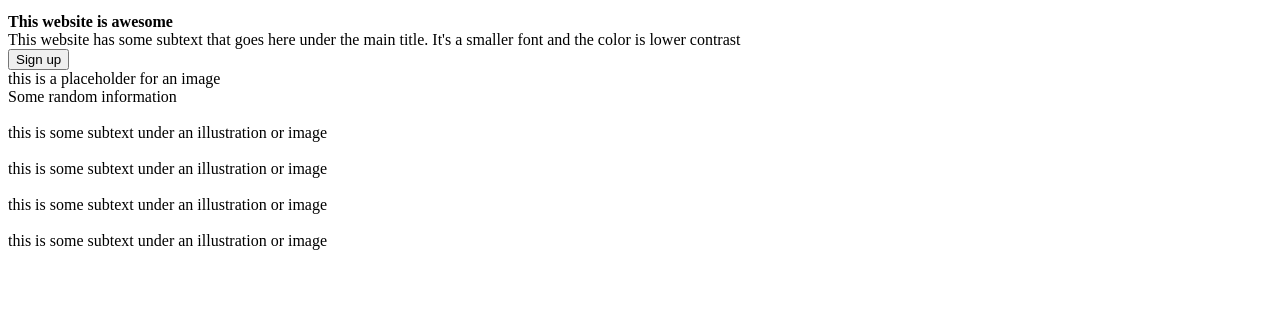
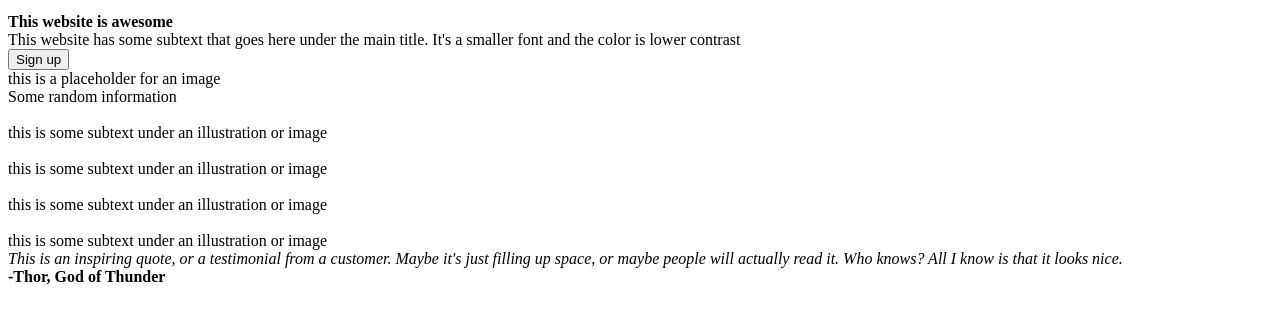
Before and after one commit to areddy2022/LandingPage, a plain HTML site: page index.html in a window 1280 px wide. Shown: the part 99-422 px from the top of the page. Drawn offline with Linux system fonts and the light colour scheme.

Commit message:
Add html for quote  section elements

```diff
--- a/index.html
+++ b/index.html
@@ -45,6 +45,10 @@
             </div>
         </div>
     </div>
+    <div class="quote">
+        <div class="quote-block"><em>This is an inspiring quote, or a testimonial from a customer. Maybe it's just filling up space, or maybe people will actually read it. Who knows? All I know is that it looks nice.</em></div>
+        <div class="quotee"><strong>-Thor, God of Thunder</strong></div>
+    </div>
 </body>
 
 </html>
```
